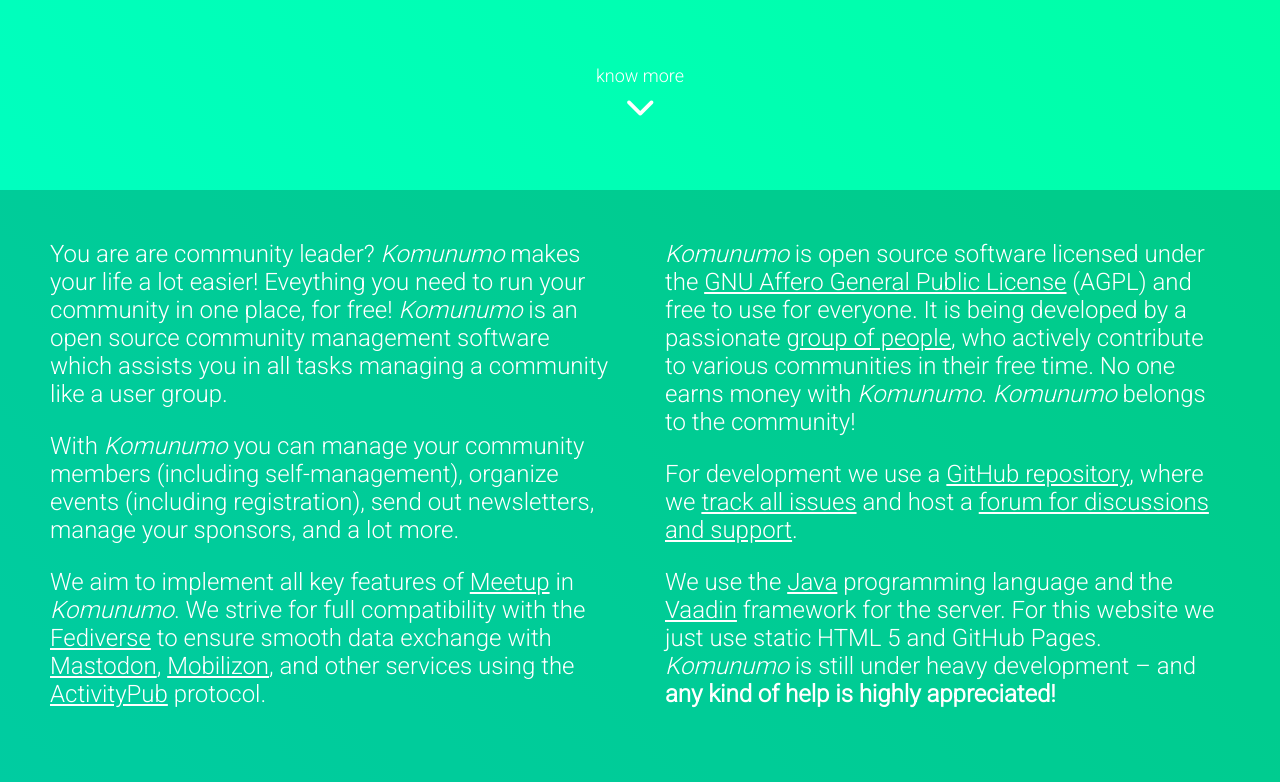
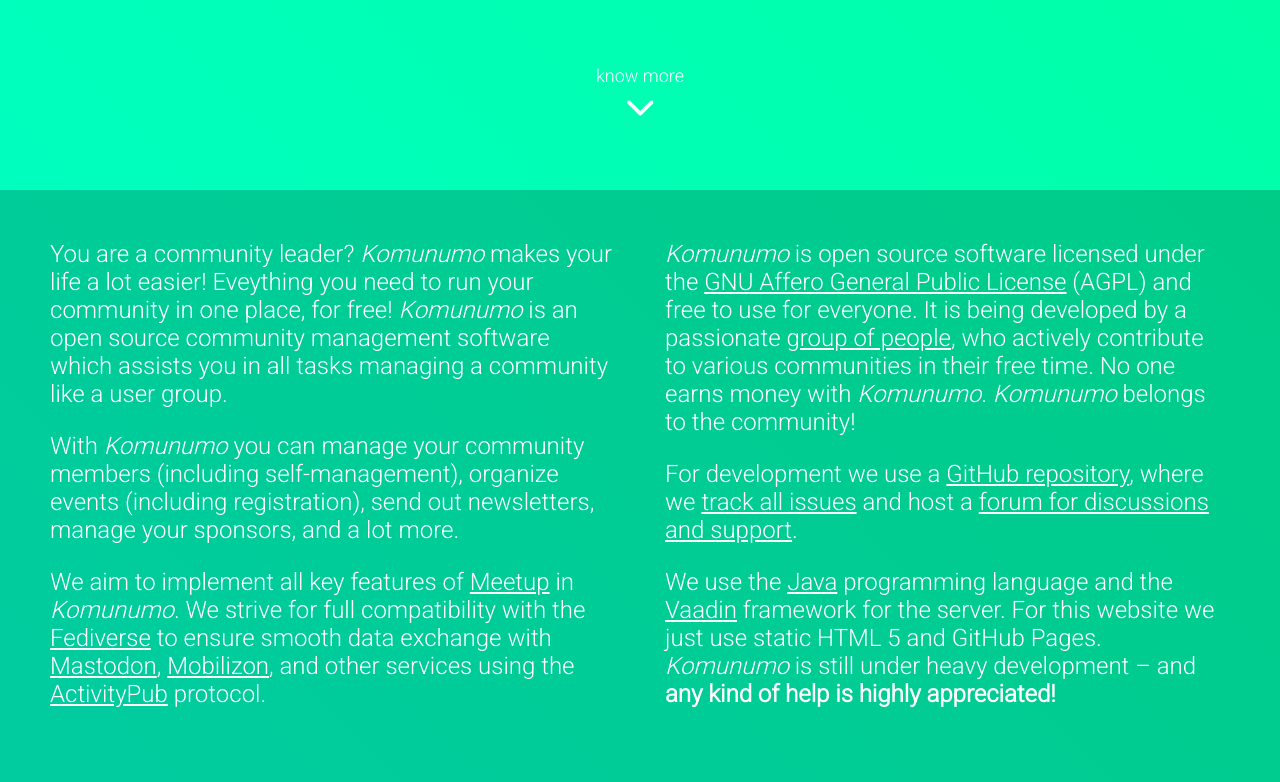
Before and after one commit to McPringle/komunumo, a plain HTML site: page index.html in a window 1280 px wide. Shown: the part 840-1622 px from the top of the page. Drawn offline with Linux system fonts and the light colour scheme.

Commit message:
chore: fixing typo

```diff
--- a/index.html
+++ b/index.html
@@ -126,7 +126,7 @@
         </div>
         <div class="knowmore"><a href="#description">know more</a><a href="#description"><i class="fa fa-chevron-right" aria-hidden="true"></i></a></div>
         <div id="description">
-            <p>You are are community leader? <em>Komunumo</em> makes your life a lot easier! Eveything you need to run your community in one place, for free! <em>Komunumo</em> is an open source community management software which assists you in all tasks managing a community like a user group.</p>
+            <p>You are a community leader? <em>Komunumo</em> makes your life a lot easier! Eveything you need to run your community in one place, for free! <em>Komunumo</em> is an open source community management software which assists you in all tasks managing a community like a user group.</p>
             <p>With <em>Komunumo</em> you can manage your community members (including self-management), organize events (including registration), send out newsletters, manage your sponsors, and a lot more.</p>
             <p>We aim to implement all key features of <a href="https://www.meetup.com/">Meetup</a> in <em>Komunumo</em>. We strive for full compatibility with the <a href="https://en.wikipedia.org/wiki/Fediverse">Fediverse</a> to ensure smooth data exchange with <a href="https://en.wikipedia.org/wiki/Mastodon_(social_network)">Mastodon</a>, <a href="https://en.wikipedia.org/wiki/Mobilizon">Mobilizon</a>, and other services using the <a href="https://en.wikipedia.org/wiki/ActivityPub">ActivityPub</a> protocol.</p>
             <p><em>Komunumo</em> is open source software licensed under the <a href="https://www.gnu.org/licenses/agpl-3.0.html">GNU Affero General Public License</a> (AGPL) and free to use for everyone. It is being developed by a passionate <a href="https://github.com/McPringle/komunumo/blob/main/CONTRIBUTORS.md">group of people</a>, who actively contribute to various communities in their free time. No one earns money with <em>Komunumo</em>. <em>Komunumo</em> belongs to the community!</p>
```
